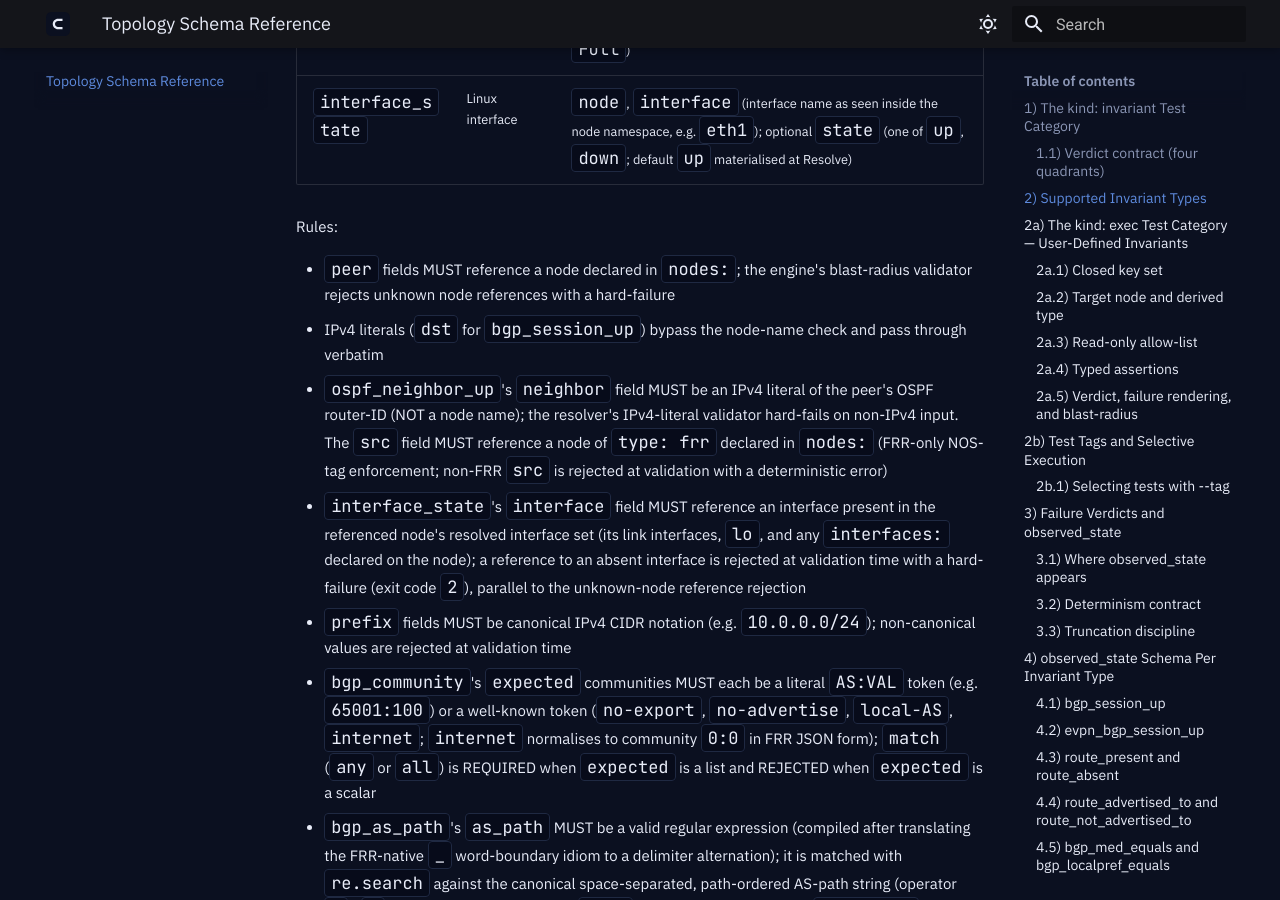
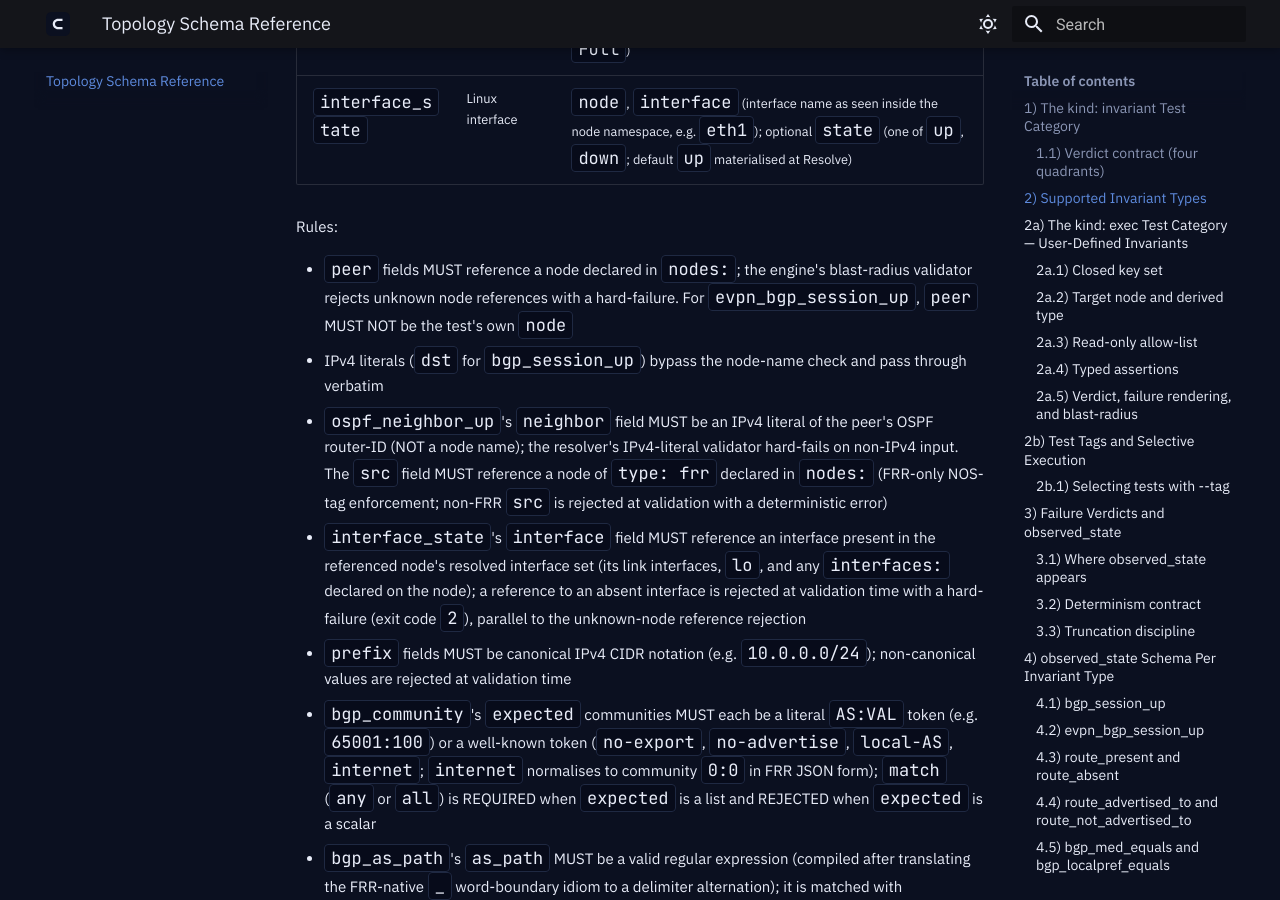
Before and after one commit to cassian-gate/cassian-gate, an MkDocs documentation site: the page built from docs/topology-schema-v1.5.md, in a window 1280 px wide and 900 px high, scrolled down 3862 px. Built offline with MkDocs 1.6.1 and Material for MkDocs 9.7.7, drawn with Linux system fonts in a browser that asks for light colours; the version menu is left out; some of the changed text lies outside the part shown.

Commit message:
§4.5-e WI-1, BL-P2-S1D2-84 (REQ-45E-27): schema v1.5 states that peer MUST NOT be the test's own node at its three peer loci
docs/topology-schema-v1.5.md gains the sentence `peer` MUST NOT be the test's own `node` at L66, L83 and L267, and nothing else. This is the base's first commit that edits schema v1.5, so BL-P2-S1D2-84's gate, the next edit of schema v1.5, is met with its sentence.

Co-Authored-By: Claude Opus 5.5 <noreply@anthropic.com>

Claude-Session: https://claude.ai/code/session_01AFwCK56Zd8hagXE7a8uo6F

````diff
--- a/docs/topology-schema-v1.5.md
+++ b/docs/topology-schema-v1.5.md
@@ -63,7 +63,7 @@ v1.5 supports the following invariant types. Each type maps to a single determin
 | Type | Category | Required fields (in addition to `kind`, `type`, `name`, `expect`) |
 |---|---|---|
 | `bgp_session_up` | BGP session | `node`, `neighbor` (IPv4 literal of the BGP neighbor; canonical alias `dst` accepted) |
-| `evpn_bgp_session_up` | BGP session | `node`, `peer` (a known node name) |
+| `evpn_bgp_session_up` | BGP session | `node`, `peer` (a known node name; `peer` MUST NOT be the test's own `node`) |
 | `route_present` | Route | `node`, `prefix` (CIDR) |
 | `route_absent` | Route | `node`, `prefix` (CIDR) |
 | `route_advertised_to` | BGP policy | `node`, `peer` (a known node name), `prefix` (CIDR) |
@@ -80,7 +80,7 @@ v1.5 supports the following invariant types. Each type maps to a single determin
 
 Rules:
 
-* `peer` fields MUST reference a node declared in `nodes:`; the engine's blast-radius validator rejects unknown node references with a hard-failure
+* `peer` fields MUST reference a node declared in `nodes:`; the engine's blast-radius validator rejects unknown node references with a hard-failure. For `evpn_bgp_session_up`, `peer` MUST NOT be the test's own `node`
 * IPv4 literals (`dst` for `bgp_session_up`) bypass the node-name check and pass through verbatim
 * `ospf_neighbor_up`'s `neighbor` field MUST be an IPv4 literal of the peer's OSPF router-ID (NOT a node name); the resolver's IPv4-literal validator hard-fails on non-IPv4 input. The `src` field MUST reference a node of `type: frr` declared in `nodes:` (FRR-only NOS-tag enforcement; non-FRR `src` is rejected at validation with a deterministic error)
 * `interface_state`'s `interface` field MUST reference an interface present in the referenced node's resolved interface set (its link interfaces, `lo`, and any `interfaces:` declared on the node); a reference to an absent interface is rejected at validation time with a hard-failure (exit code `2`), parallel to the unknown-node reference rejection
@@ -264,7 +264,7 @@ Every key listed below is REQUIRED on the failed-invariant record's `observed_st
 }
 ```
 
-* `peer` is the test's `peer` field, a known node name.
+* `peer` is the test's `peer` field, a known node name. `peer` MUST NOT be the test's own `node`.
 * `state` reflects the EVPN-AFI BGP session state.
 * `last_reset_reason` carries the most recent reset reason from FRR.
 
````
